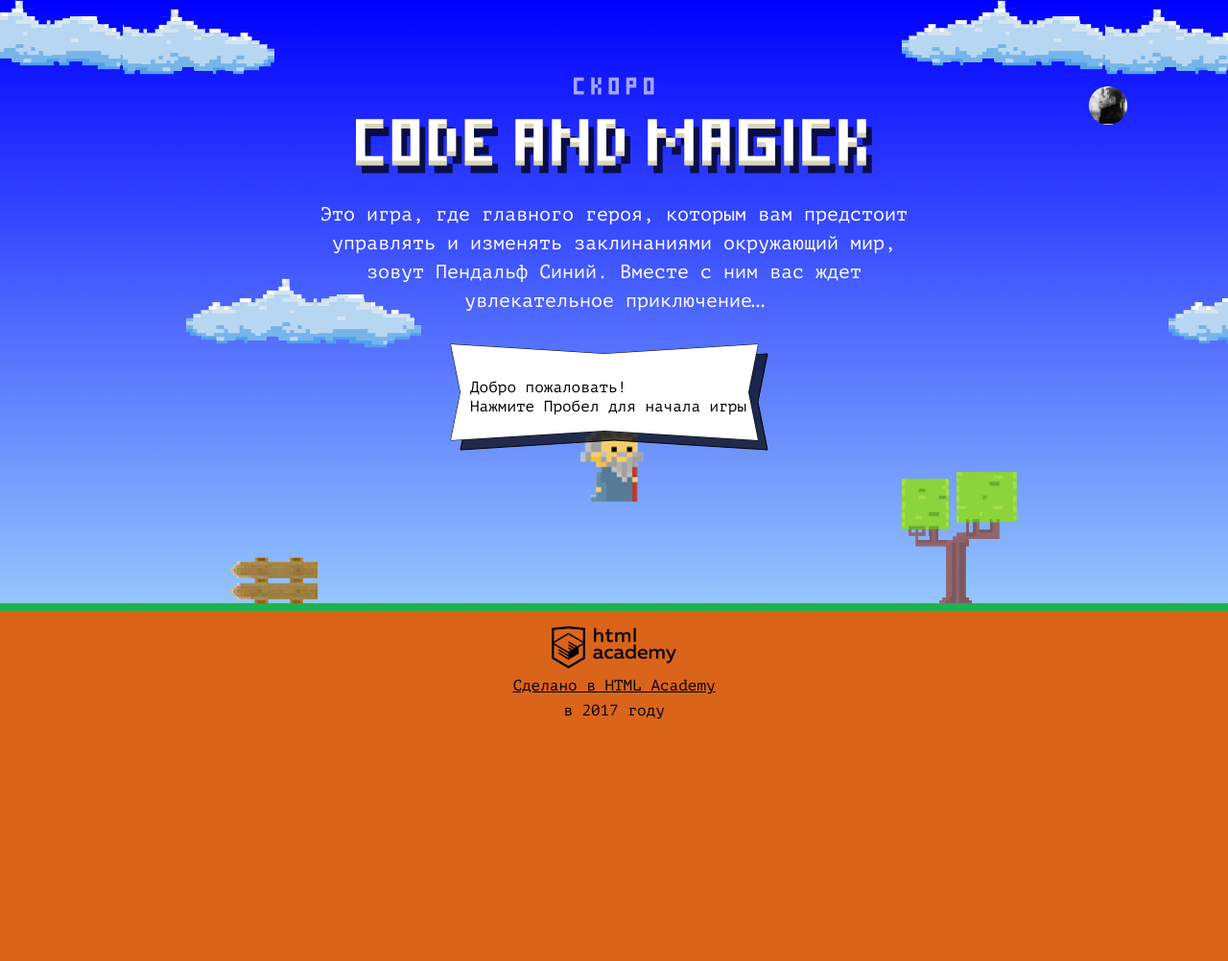
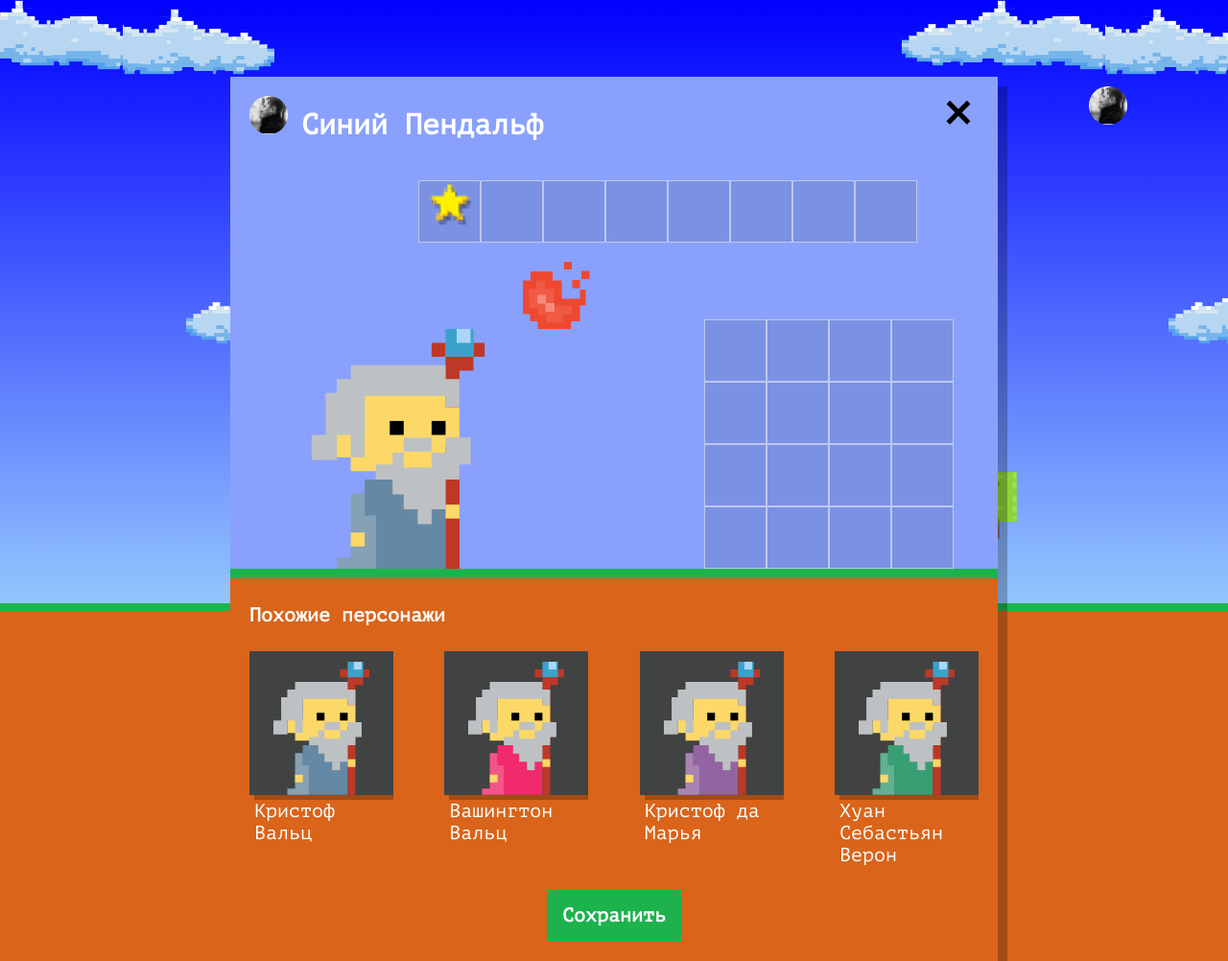
Before and after one commit to sorokabandit/1561573-code-and-magick-21, a website: page index.html in a window 1280 px wide. Shown: the whole page at 96% size. Before the commit the page ends 800 px from the top, so only its background shows below. Drawn offline with Linux system fonts and the light colour scheme.

Commit message:
нас орда

```diff
--- a/index.html
+++ b/index.html
@@ -201,6 +201,7 @@
 	}
 
 </script>
+<script src="js/setup.js"></script>
 <script src="js/stat.js"></script>
 <script src="js/game.js"></script>
 
--- /dev/null
+++ b/js/setup.js
@@ -0,0 +1,51 @@
+'use strict';
+
+const userDialog = document.querySelector(`.setup`);
+userDialog.classList.remove(`hidden`);
+
+
+document.querySelector(`.setup-similar`).classList.remove(`hidden`);
+
+
+const WIZARD_NAMES = [`Иван `, `Хуан Себастьян `, `Мария `, `Кристоф `, `Виктор `, `Юлия `, `Лопита `, `Вашингтон `];
+const WIZARD_SURNAMES = [`да Марья`, `Верон`, `Мирабелла`, `Вальц`, `Онопко`, `Топльницкая`, `Нионго`, `Ирвинг`];
+const getRandomArrayItem = function (array) {
+  let item = array[Math.floor(Math.random() * array.length)];
+  return item;
+};
+
+
+const wizards = [
+  {
+    name: getRandomArrayItem(WIZARD_NAMES) + getRandomArrayItem(WIZARD_SURNAMES),
+    coatColor: `rgb(101, 137, 164)`,
+    eyesColor: `red`
+  },
+  {
+    name: getRandomArrayItem(WIZARD_NAMES) + getRandomArrayItem(WIZARD_SURNAMES),
+    coatColor: `rgb(241, 43, 107)`,
+    eyesColor: `blue`
+  },
+  {
+    name: getRandomArrayItem(WIZARD_NAMES) + getRandomArrayItem(WIZARD_SURNAMES),
+    coatColor: `rgb(146, 100, 161)`,
+    eyesColor: `yellow`
+  },
+  {
+    name: getRandomArrayItem(WIZARD_NAMES) + getRandomArrayItem(WIZARD_SURNAMES),
+    coatColor: `rgb(56, 159, 117)`,
+    eyesColor: `green`
+  }
+];
+
+const similarListElement = document.querySelector(`.setup-similar-list`);
+const similarWizardTemplate = document.querySelector(`#similar-wizard-template`)
+    .content
+    .querySelector(`.setup-similar-item`);
+
+for (let i = 0; i < wizards.length; i++) {
+  let wizardElement = similarWizardTemplate.cloneNode(true);
+  wizardElement.querySelector(`.setup-similar-label`).textContent = wizards[i].name;
+  wizardElement.querySelector(`.wizard-coat`).style.fill = wizards[i].coatColor;
+  similarListElement.appendChild(wizardElement);
+}
```
